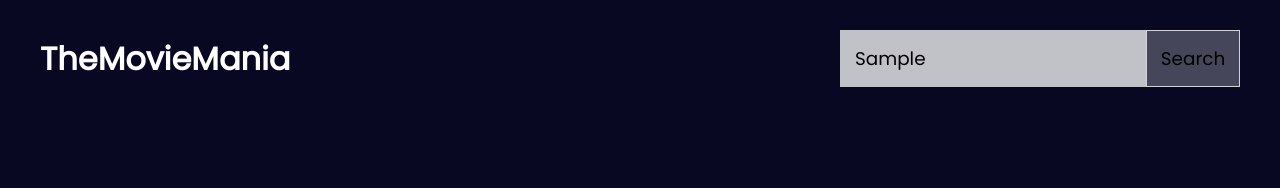
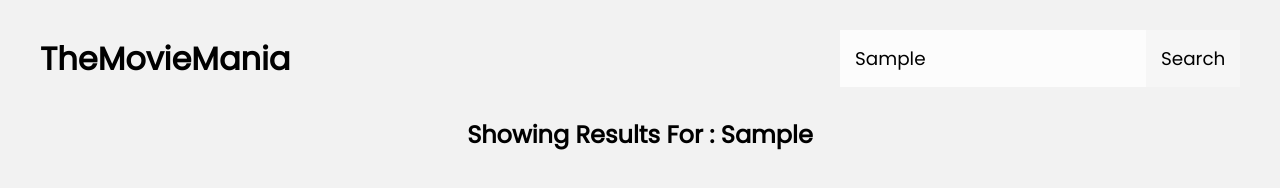
Before and after one commit to Hardikjscoder/Movie-App, a plain HTML site: page index.html in a window 1280 px wide. Both pictures are taken after typing "Sample" into the empty fields and a click on the button "Search". Drawn offline with Linux system fonts and the light colour scheme; no server answers.

Commit message:
Added showing results for feature in search pages

```diff
--- a/index.html
+++ b/index.html
@@ -24,6 +24,7 @@
                 <button class="btn" type="submit">Search</button>
             </form>
         </div>
+        <h2 id="showResults" style="display: none;">Showing Results for </h2>
         <div class="row" id="movie-container"></div>
     </div>
 
--- a/index.js
+++ b/index.js
@@ -4,6 +4,12 @@ const baseUrl = 'https://api.themoviedb.org/3'
 const discoverUrl = '/discover/movie?sort_by=popularity.desc&api_key='
 const mainURL = baseUrl + discoverUrl + apiKey
 const searchURL = `${baseUrl}/search/movie?api_key=${apiKey}`
+
+// Selectors
+const form = document.getElementById('search-form')
+const searchBtn = document.querySelector('.btn')
+const query = document.getElementById('query')
+const showResultsElement = document.getElementById('showResults')
 
 // Functions
 get_movies(mainURL)
@@ -35,13 +41,10 @@ function show_movies(data) {
                 `
         // Apend the movie card in the movie container
         movieContainer.appendChild(movie_card)
+
+        query.value = null
     })
 }
-
-// Selectors
-const form = document.getElementById('search-form')
-const searchBtn = document.querySelector('.btn')
-const query = document.getElementById('query')
 
 // Event Listener on form
 form.addEventListener('submit', e => {
@@ -53,5 +56,7 @@ form.addEventListener('submit', e => {
     if (searchVal) {
         // show the movies according to the query
         get_movies(searchURL + '&query=' + searchVal)
+        showResultsElement.style.display = 'block'
+        showResultsElement.innerHTML = `Showing Results For : ${searchVal}`
     }
 })
--- a/style.css
+++ b/style.css
@@ -6,8 +6,7 @@
 }
 
 body {
-    color: white;
-    background: #080823;
+    background: #f2f2f2;
 }
 
 .btn {
@@ -16,12 +15,6 @@ body {
     padding: 6px 8px;
     border: 1px solid rgba(255, 255, 255, 0.5);
     transition: inherit;
-}
-
-.btn:hover {
-    color: white;
-    background: #06c3dd;
-    border-color: #06c3dd;
 }
 
 .wrapper {
@@ -63,13 +56,8 @@ body {
 .search-block .btn {
     width: 120px;
     background: rgba(255, 255, 255, 0.25);
-    border: 1px solid lightgray;
+    border: none;
     font-size: 1.15rem;
-}
-
-.search-block .btn:hover {
-    background: rgba(255, 255, 255, 0.5);
-    border: 1px solid white;
 }
 
 .btn-load {
@@ -80,7 +68,7 @@ body {
 }
 
 a {
-    color: white;
+    color: black;
     text-decoration: none;
 }
 
@@ -97,7 +85,7 @@ a {
     margin: 1rem;
     width: 295px;
     flex-flow: column;
-    background-color: #f2f2f2;
+    background-color: #fff;
     color: black;
 }
 
```
